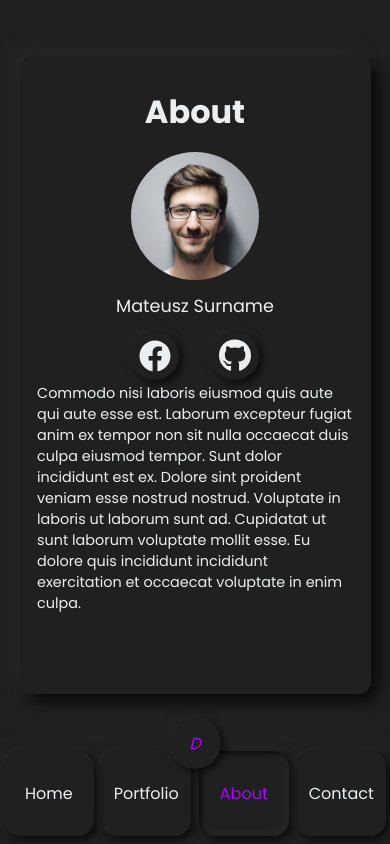
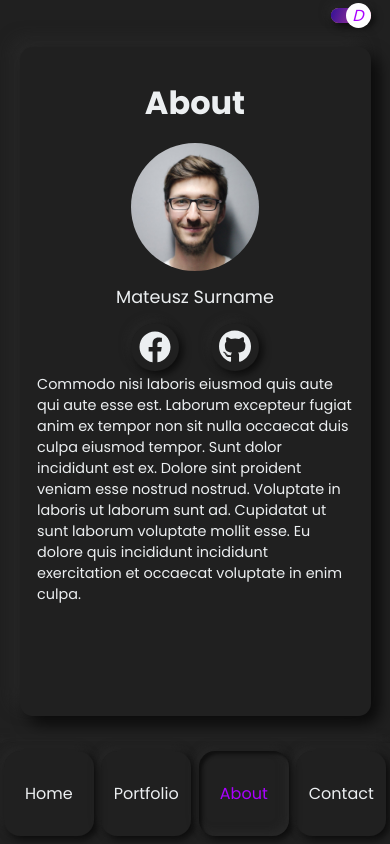
Before and after one commit to mateuszgorecki/first-react-app, a React (Create React App) app: page /about in a window 390 px wide. Built offline with nearby package versions, Linux system fonts and the light colour scheme; a web font is replaced by a local one.

Commit message:
change theme button and size of content container

```diff
--- a/src/assets/scss/Header.module.scss
+++ b/src/assets/scss/Header.module.scss
@@ -209,7 +209,7 @@
     @include lightShadow;
     width: 100vw;
     height: fit-content;
-    position: fixed;
+    // position: fixed;
     bottom: 0;
     left: 0;
     right: 0;
@@ -258,9 +258,8 @@
 
     .theme-button {
       position: absolute;
-      left: 50%;
-      top: 0;
-      transform: translate(-50%, -50%);
+      right: 5%;
+      top: 1%;
     }
   }
 
--- a/src/assets/scss/ThemeButton.module.scss
+++ b/src/assets/scss/ThemeButton.module.scss
@@ -74,43 +74,53 @@
 }
 
 @media screen and (max-width: 576px) {
+  // .container {
+  //   height: 50px;
+  //   width: 50px;
+  //   border-radius: 50%;
+  //   padding: 0;
+
+  //   .dark {
+  //     height: 50px;
+  //     width: 50px;
+  //     display: flex;
+  //     padding: 0;
+  //     z-index: 0;
+  //   }
+
+  //   .handle {
+  //     height: 50px;
+  //     width: 50px;
+  //     background-color: $blue-gray;
+  //     transition: all 0.2s ease-out;
+  //     transform: scale(1.02) !important;
+
+  //     &:active {
+  //       @include lightShadowActive;
+  //     }
+  //   }
+  // }
+
   .container {
-    height: 50px;
-    width: 50px;
-    border-radius: 50%;
+    height: 15px;
+    width: 40px;
     padding: 0;
 
     .dark {
-      height: 50px;
-      width: 50px;
-      display: flex;
+      height: 15px;
+      width: 40px;
       padding: 0;
-      z-index: 0;
-    }
-
-    .handle {
-      height: 50px;
-      width: 50px;
-      background-color: $blue-gray;
-      transition: all 0.2s ease-out;
-      transform: scale(1.02) !important;
-
-      &:active {
-        @include lightShadowActive;
-      }
+      transform: scale(1.01);
     }
   }
 
+  .handle {
+    height: 25px;
+    width: 25px;
+  }
+
   .on {
-    @include darkShadow;
-
-    .dark {
-      opacity: 1;
-    }
-
     .handle {
-      background-color: $darkgrey;
-
       &:active {
         @include darkShadowActive;
       }
--- a/src/assets/scss/_global.scss
+++ b/src/assets/scss/_global.scss
@@ -95,17 +95,23 @@ a {
   body {
     overflow-x: hidden;
     overflow-y: auto;
+    height: 100vh;
 
     #root {
+      height: 100%;
+
       & > div {
+        height: 100%;
         display: flex;
         flex-direction: column-reverse;
 
         main {
           & > div {
-            height: 85%;
+            height: 90%;
             display: flex;
             align-items: center;
+            position: relative;
+            top: 10px;
           }
         }
       }
```
